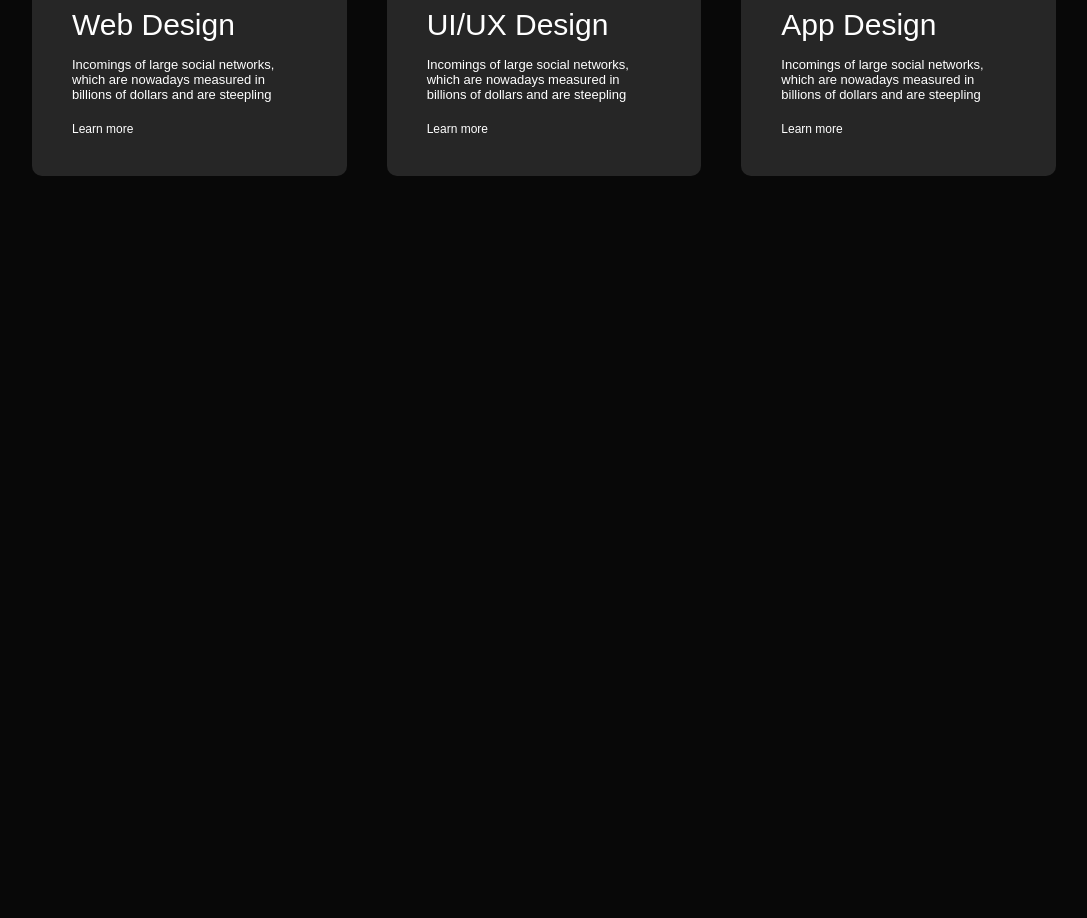
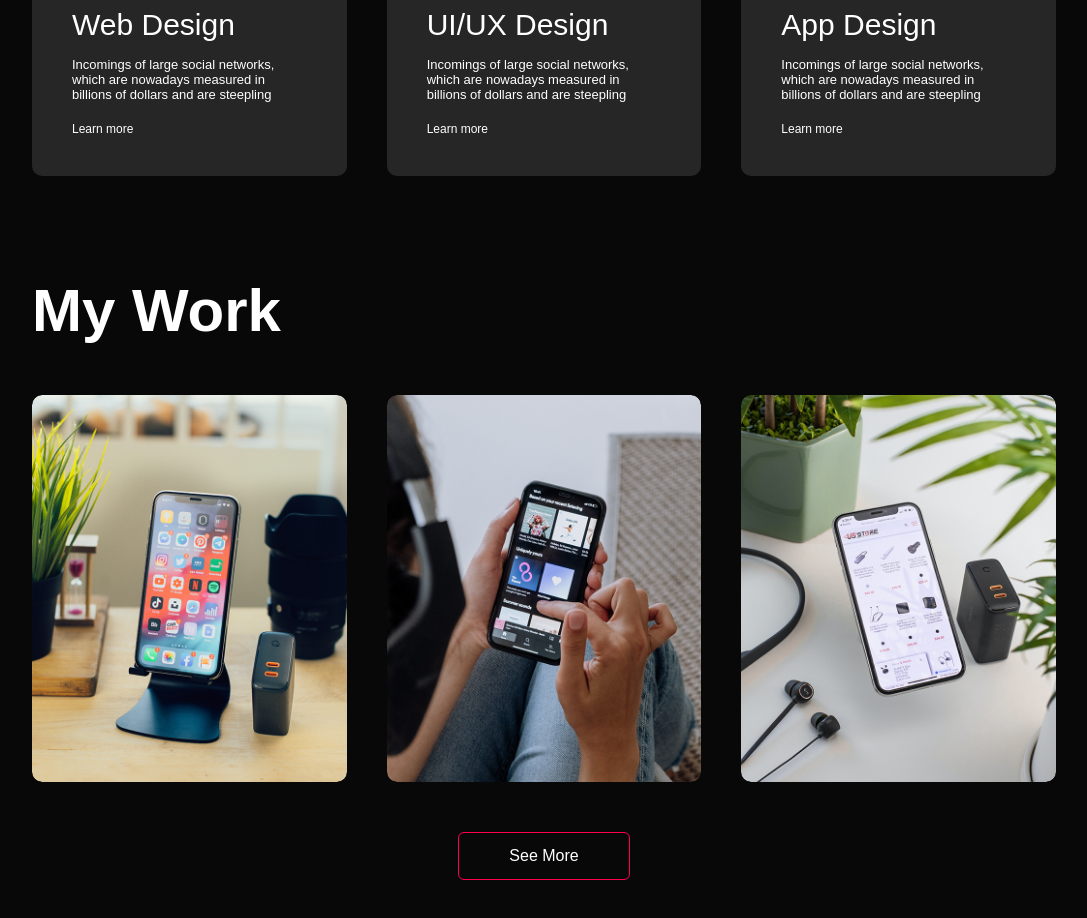
Before and after one commit to sandronascimentodev/my_portfolio, a plain HTML site: page index.html in a window 1280 px wide. Shown: the part 1721-2639 px from the top of the page, without its empty margins (96-1183 px from the left). Before the commit the page ends 1937 px from the top, so only its background shows below. Drawn offline with Linux system fonts and the light colour scheme.

Commit message:
Services and Portifolio
Implement the Portifolio and Services Part.

```diff
--- a/index.html
+++ b/index.html
@@ -97,8 +97,8 @@
                     <h2>Web Design</h2>
                     <p>Incomings of large social networks, which are nowadays
                         measured in billions of dollars and are steepling</p>
-                        <a href="#">Learn more</a>
-                    </div>
+                    <a href="#">Learn more</a>
+                </div>
                 <div>
                     <i class="fa-sharp fa-solid fa-crop-simple"></i>
                     <h2>UI/UX Design</h2>
@@ -111,11 +111,51 @@
                     <h2>App Design</h2>
                     <p>Incomings of large social networks, which are nowadays
                         measured in billions of dollars and are steepling</p>
-                        <a href="#">Learn more</a>
-                    </div>
+                    <a href="#">Learn more</a>
+                </div>
             </div>
         </div>
     </div>
+
+
+    <!---------------portfolio----------------------->
+    <div id="portifolio">
+        <div class="container">
+            <h1 class="sub-title">My Work</h1>
+            <div class="work-list">
+                <div class="work">
+                    <img src="images/work-1.png">
+
+                    <div class="layer">
+                        <h3>Social Media App</h3>
+                        <p>The app connects you yo the talented people around the world
+                            Donload it from play store.</p>
+                        <a href="#"><i class="fa-solid fa-arrow-up-right-from-square"></i></a>
+                    </div>
+                </div>
+                <div class="work">
+                    <img src="images/work-2.png">
+                    <div class="layer">
+                        <h3>Music App</h3>
+                        <p>The app connects you yo the talented people around the world
+                            Donload it from play store.</p>
+                        <a href="#"><i class="fa-solid fa-arrow-up-right-from-square"></i></a>
+                    </div>
+                </div>
+                <div class="work">
+                    <img src="images/work-3.png">
+                    <div class="layer">
+                        <h3>Online Shopping App</h3>
+                        <p>The app connects you yo the talented people around the world
+                            Donload it from play store.</p>
+                        <a href="#"><i class="fa-solid fa-arrow-up-right-from-square"></i></a>
+                    </div>
+                </div>
+            </div>
+            <a href="#" class="btn">See More</a>
+        </div>
+    </div>
+
     <script>
 
         var tablinks = document.getElementsByClassName("tab-links");
--- a/style.css
+++ b/style.css
@@ -197,3 +197,87 @@ nav ul li a:hover::after {
 background: #ff004f;
 transform: translateY(-10px);
 }
+
+/*-------------portifolio------------*/
+
+
+#portifolio {
+padding: 50px 0;
+}
+
+.work-list {
+    display: grid;
+    grid-template-columns: repeat(auto-fit, minmax(250px, 1fr));
+    grid-gap: 40px;
+    margin-top: 50px;
+}
+.work {
+    border-radius: 10px;
+    position: relative;
+    overflow: hidden;
+}
+
+.work img {
+width: 100%;
+border-radius: 10px;
+display: block;
+transition: transform 0.5s;
+}
+.layer {
+    width: 100%;
+    height: 0;
+    background: linear-gradient(rgba(0,0,0,0.6), #ff004f);
+    border-radius: 10px;
+    position: absolute;
+    left: 0;
+    bottom: 0;
+    overflow: hidden;
+    display: flex;
+    align-items: center;
+    justify-content: center;
+    flex-direction: column;
+    padding: 0 40px;
+    text-align: center;
+    font-size: 14px;
+    transition: height 0.5s;
+}
+
+.layer h3 {
+    font-weight: 500;
+    margin-bottom: 20px;
+}
+
+.layer a{
+    margin-top: 20px;
+    color: #ff004f;
+    text-decoration: none;
+    font-size: 18px;
+    line-height: 60px;
+    background: #fff;
+    width: 60px;
+    height: 60px;
+    border-radius: 50%;
+    text-align: center;
+}
+.work:hover img{
+transform: scale(1.1);
+}
+
+.work:hover .layer{
+height: 100%;
+}
+.btn {
+    display: block;
+    margin: 50px auto;
+    width: fit-content;
+    border: 1px solid #ff004f;
+    padding: 14px 50px;
+    border-radius: 6px;
+    text-decoration: none;
+    color: #fff;
+    transition: background 0.5s;
+}
+
+.btn:hover {
+background: #ff004f;
+}
```
